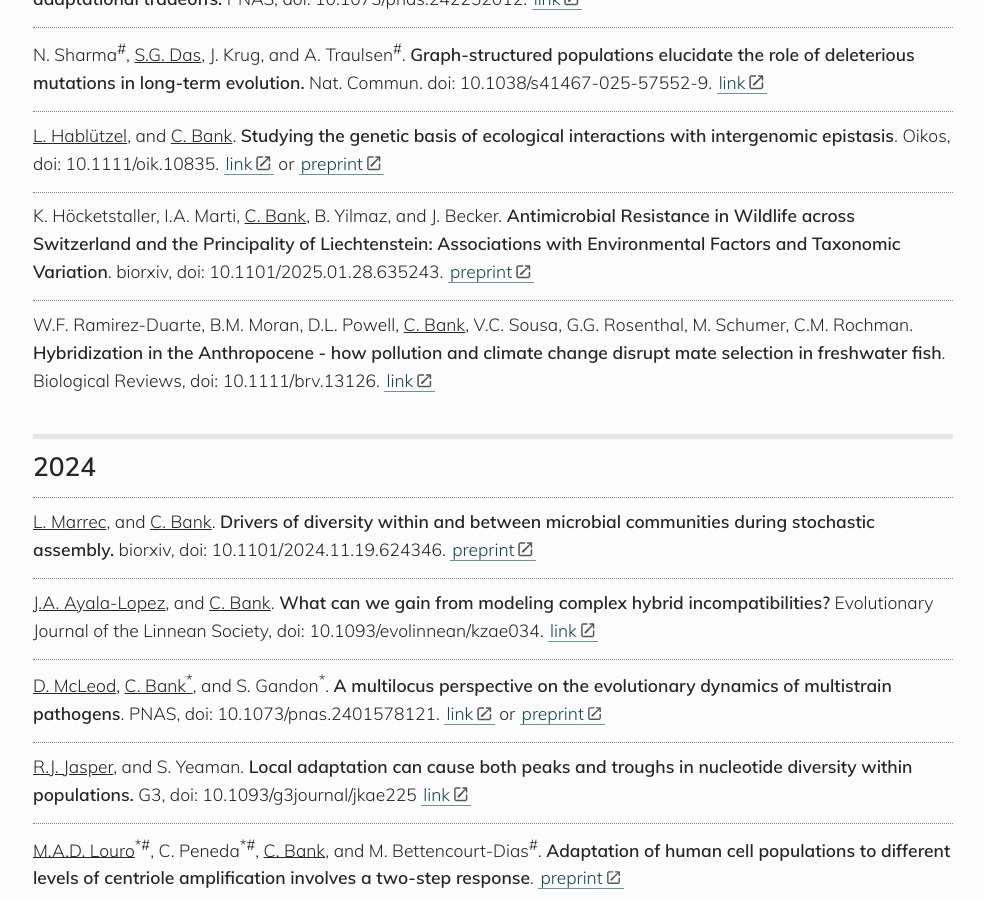
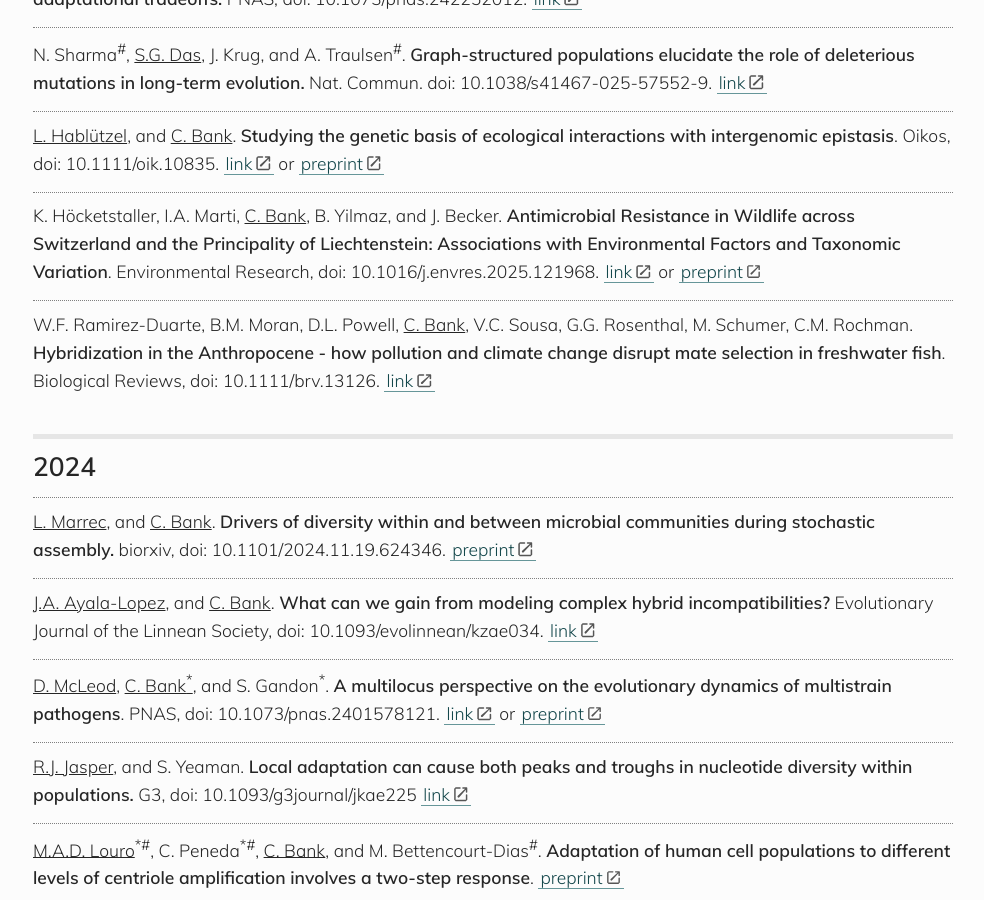
Before and after one commit to banklab/banklab.github.io, a Jekyll site: the page built from publications.md, in a window 1280 px wide and 900 px high, scrolled down 990 px. Shown: the whole window, without its empty margins (147-1131 px from the left). Built offline with Jekyll 4.4.1, drawn with Linux system fonts in a browser that asks for light colours; some web fonts are replaced.

Commit message:
Update publications.md
accepted pub updated

```diff
--- a/publications.md
+++ b/publications.md
@@ -33,7 +33,7 @@ N. Sharma<sup>#</sup>, <u>S.G. Das</u>, J. Krug, and A. Traulsen<sup>#</sup>. **
 
 <u>L. Hablützel</u>, and <u>C. Bank</u>. **Studying the genetic basis of ecological interactions with intergenomic epistasis**. Oikos, doi: 10.1111/oik.10835. [link](http://doi.org/10.1111/oik.10835) or [preprint](https://ecoevorxiv.org/repository/view/6801/)
 
-K. Höcketstaller, I.A. Marti, <u>C. Bank</u>, B. Yilmaz, and J. Becker. **Antimicrobial Resistance in Wildlife across Switzerland and the Principality of Liechtenstein: Associations with Environmental Factors and Taxonomic Variation**. biorxiv, doi: 10.1101/2025.01.28.635243. [preprint](https://www.biorxiv.org/content/10.1101/2025.01.28.635243v1)
+K. Höcketstaller, I.A. Marti, <u>C. Bank</u>, B. Yilmaz, and J. Becker. **Antimicrobial Resistance in Wildlife across Switzerland and the Principality of Liechtenstein: Associations with Environmental Factors and Taxonomic Variation**. Environmental Research, doi: 10.1016/j.envres.2025.121968. [link](https://doi.org/10.1016/j.envres.2025.121968) or [preprint](https://www.biorxiv.org/content/10.1101/2025.01.28.635243v1)
 
 W.F. Ramirez-Duarte, B.M. Moran, D.L. Powell, <u>C. Bank</u>, V.C. Sousa, G.G. Rosenthal, M. Schumer, C.M. Rochman. **Hybridization in the Anthropocene - how pollution and climate change disrupt mate selection in freshwater fish**. Biological Reviews, doi: 10.1111/brv.13126. [link](https://onlinelibrary.wiley.com/doi/full/10.1111/brv.13126)
 
```
